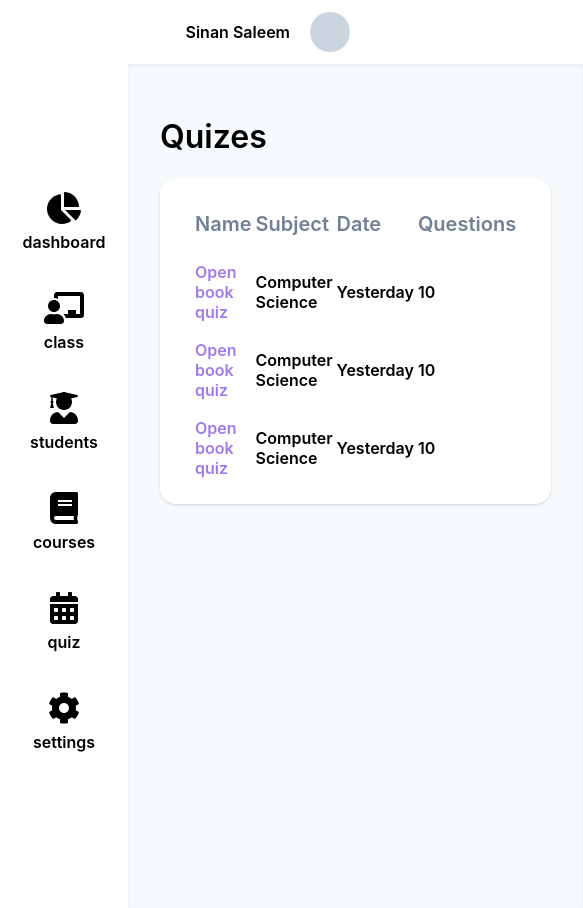
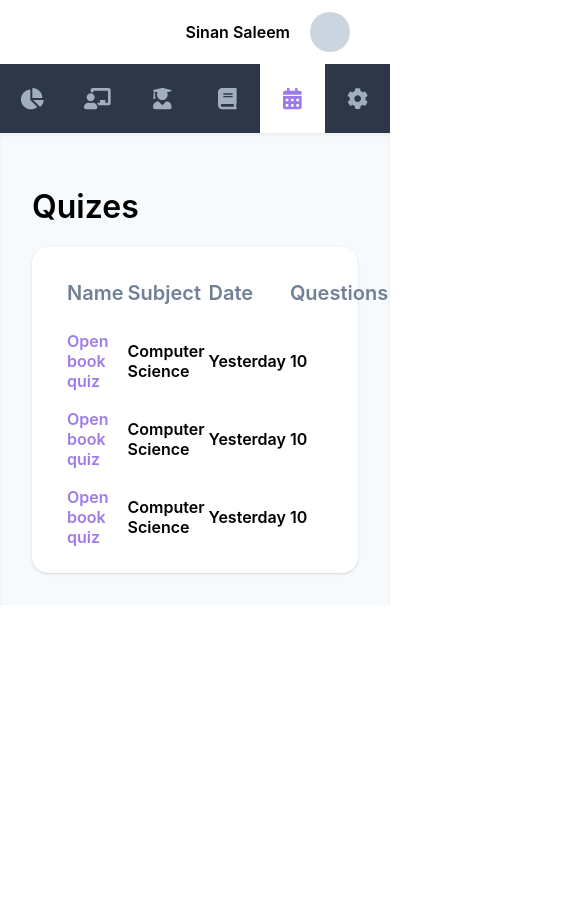
Before and after one commit to f178024/Ustadjee, a Next.js app: page /quiz in a window 390 px wide. Shown: the whole page, 583 px wide, since content can reach past the window. After the commit the page ends 844 px from the top, so only its background shows below. Built offline with nearby package versions, Linux system fonts and the light colour scheme.

Commit message:
Responsive menu

```diff
--- a/components/Menu.js
+++ b/components/Menu.js
@@ -1,4 +1,5 @@
 import { useState } from 'react'
+import {useRouter} from 'next/router'
 import MenuItem from './MenuItem'
 import { faChartPie, faChalkboardTeacher, faBook, faCalendarAlt, faUserGraduate, faCog } from '@fortawesome/free-solid-svg-icons'
 
@@ -12,11 +13,17 @@ export default function Menu() {
         { name: 'settings', link: '/settings', icon: faCog },
     ])
 
+    const router = useRouter()
+
     return (
         <div>
             <nav>
-                <ul className="p-0 m-0 w-32 flex flex-col pt-32 h-screen">
-                    {items.map(item => <MenuItem name={item.name} link={item.link} icon={item.icon} />)}
+                <ul className="p-0 m-0 w-20 flex flex-col pt-32 h-screen bg-gray-800 sm:flex-row sm:w-full sm:h-auto sm:pt-0">
+                    {
+                        items.map(
+                            item => <MenuItem name={item.name} link={item.link} icon={item.icon} active={router.pathname == item.link}/>
+                            )
+                        }
                 </ul>
             </nav>
         </div>
--- a/components/MenuItem.js
+++ b/components/MenuItem.js
@@ -1,13 +1,16 @@
-import {useState} from 'react'
+import { useState } from 'react'
 import { FontAwesomeIcon } from '@fortawesome/react-fontawesome'
 
-export default function MenuItem(props){
-    const {name, link, icon} = props
+export default function MenuItem(props) {
+    const { name, link, icon, active } = props
 
     return (
-        <li className="list-none flex flex-col justify-center items-center mb-10">
-            <FontAwesomeIcon icon={icon} size={"2x"} className="mb-2"/>
-            <a href={link} >{name}</a>
+
+        <li className={"list-none flex flex-col justify-center items-center py-6 w-100 sm:flex-1" + (active ? " bg-white" : "")}>
+            <a href={link}>
+                <FontAwesomeIcon icon={icon} size={"lg"} className={"text-gray-500" + (active ? " text-primary" : "")} />
+                {/* <a href={link} >{name}</a>  */}
+            </a>
         </li>
     )
 }
--- a/components/TeacherDashboard.js
+++ b/components/TeacherDashboard.js
@@ -20,7 +20,7 @@ function TeacherDashboard(props){
     return (
         <div>
             <Topbar />
-            <div className="flex flex-row">
+            <div className="flex flex-row sm:flex-col">
                 <Menu />
                 <ContentArea>
                     {
--- /dev/null
+++ b/tailwind.config.js
@@ -0,0 +1,20 @@
+module.exports = {
+    theme: {
+      screens: {
+        '2xl': {'max': '1535px'},
+        // => @media (max-width: 1535px) { ... }
+
+        'xl': {'max': '1279px'},
+        // => @media (max-width: 1279px) { ... }
+
+        'lg': {'max': '1023px'},
+        // => @media (max-width: 1023px) { ... }
+
+        'md': {'max': '767px'},
+        // => @media (max-width: 767px) { ... }
+
+        'sm': {'max': '639px'},
+        // => @media (max-width: 639px) { ... }
+      }
+    }
+  }
```
